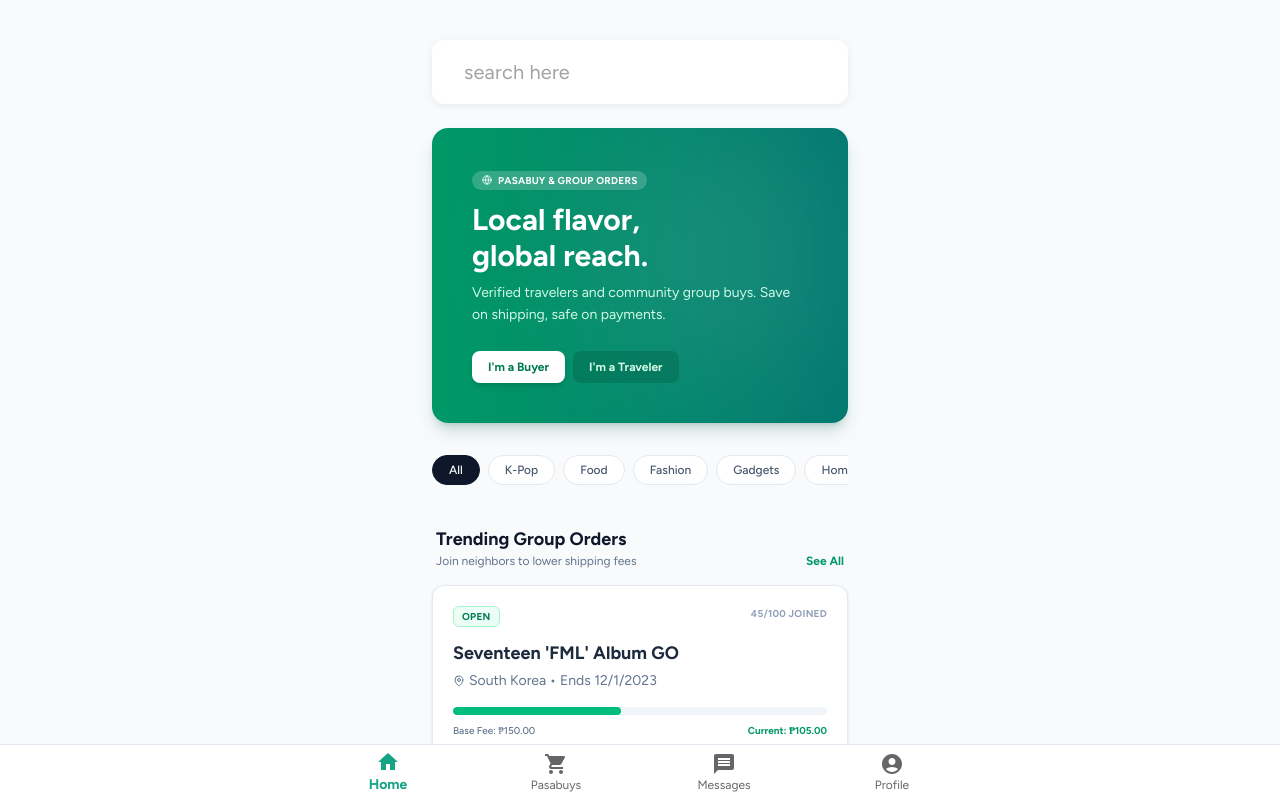
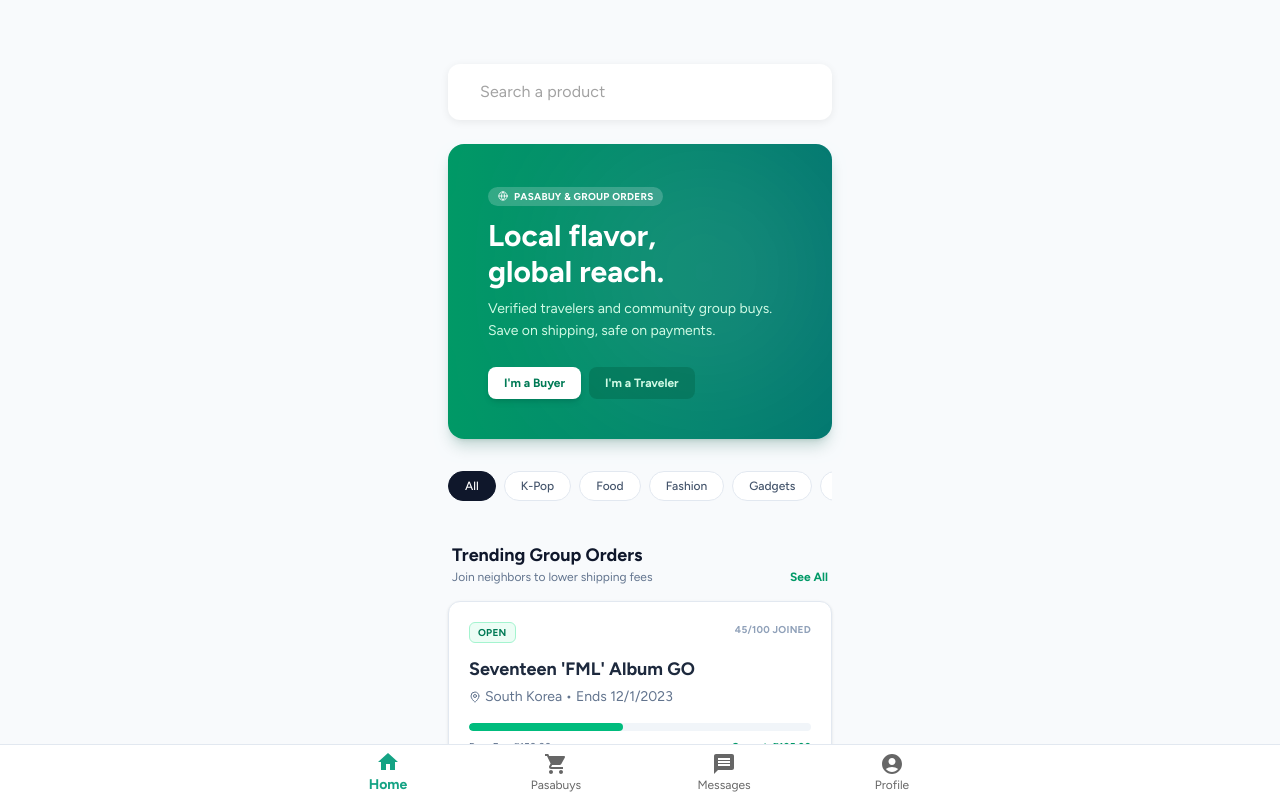
Before and after one commit to NeilR2s/cold-start-marketplace, a React (Vite) app: page / in a window 1280 px wide. Shown: the top 798 px of the page. Built offline with nearby package versions, Linux system fonts and the light colour scheme; some icons are missing; a web font is replaced by a local one.

Commit message:
feat(BrowsePage): update search bar styling and placeholder text

```diff
--- a/src/pages/BrowsePage.jsx
+++ b/src/pages/BrowsePage.jsx
@@ -12,7 +12,7 @@ const BrowsePage = ({ mode, setMode, setSelectedGO, setIsPostTripOpen }) => {
   const [searchQuery, setSearchQuery] = useState('');
 
   return (
-    <div className="space-y-8 pb-28">
+    <div className="px-4 py-6 space-y-8 pb-28">
       {/* Search Bar placeholder - turn into component */}
       <Box sx={{
         display: 'flex',
@@ -29,12 +29,12 @@ const BrowsePage = ({ mode, setMode, setSelectedGO, setIsPostTripOpen }) => {
         <SearchIcon sx={{ color: 'grey.500', fontSize: 32, mr: 1 }} />
         <TextField
           variant="standard"
-          placeholder="search here"
+          placeholder="Search a product"
           value={searchQuery}
           onChange={e => setSearchQuery(e.target.value)}
           InputProps={{
             disableUnderline: true,
-            sx: { fontSize: 20, fontFamily: 'Figtree', flex: 1 },
+            sx: { fontSize: 16, fontFamily: 'Figtree', flex: 1 },
             endAdornment: (
               <InputAdornment position="end">
                 <IconButton edge="end" sx={{ color: 'grey.500' }}>
```
